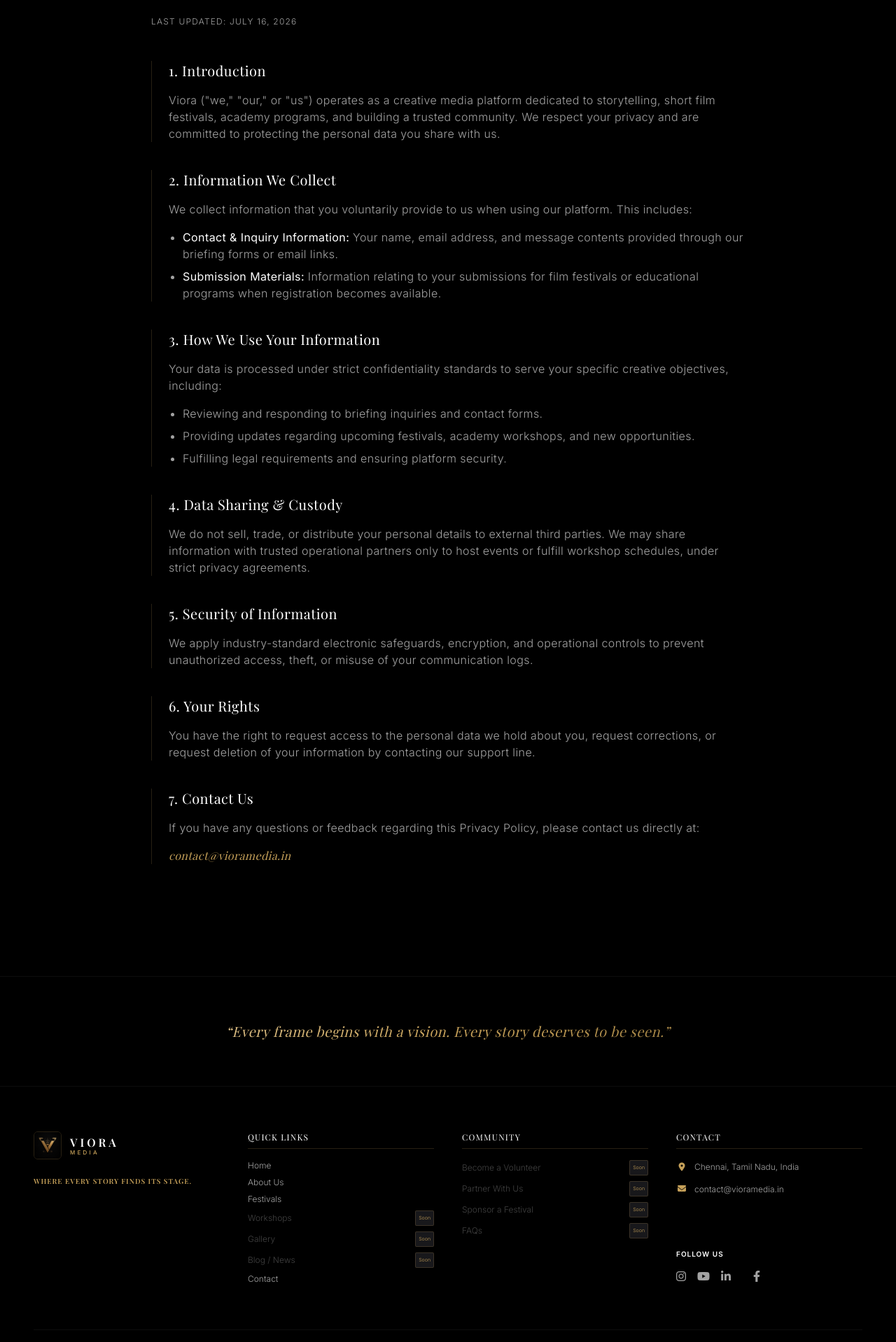
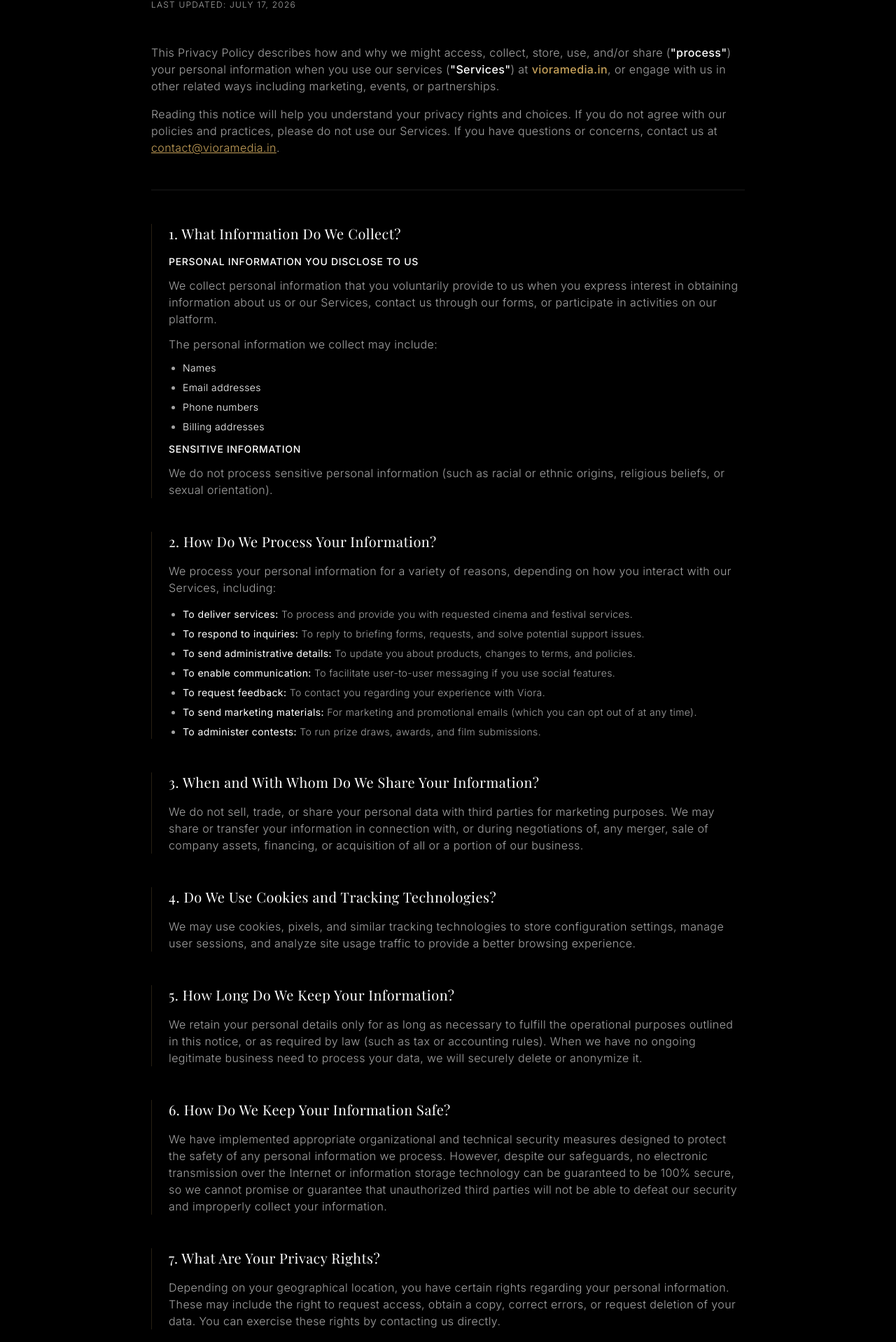
Before and after one commit to vioradigitalmedia/web, a React (Vite) app: page /privacy-policy in a window 1280 px wide. Shown: the part 302-2220 px from the top of the page at 70% size. Built offline with nearby package versions, Linux system fonts and the light colour scheme; a web font is replaced by a local one.

Commit message:
docs: update Privacy Policy with expanded data collection and processing transparency terms

```diff
--- a/src/screens/PrivacyPolicyScreen.tsx
+++ b/src/screens/PrivacyPolicyScreen.tsx
@@ -5,82 +5,135 @@
     title: 'Privacy Policy | Viora Media',
     description: 'Read the privacy policy of Viora Media to understand how we collect, use, and protect your personal data on our cinema platform.'
   });
+
   return (
     <div className="w-full bg-black min-h-screen pt-12 pb-24 text-white">
       <section className="max-w-4xl mx-auto px-6 py-16">
         <span className="text-xs tracking-[0.3em] text-secondary font-semibold uppercase">Legal Statement</span>
-        <h1 className="font-serif text-4xl md:text-6xl text-white tracking-wide mt-4 mb-8">
+        <h1 className="font-serif text-4xl md:text-6xl text-white tracking-wide mt-4 mb-2">
           Privacy <span className="text-gold-gradient font-italic font-normal">Policy</span>
         </h1>
         <p className="text-xs text-accent-muted mb-12 font-light uppercase tracking-widest">
-          Last Updated: July 16, 2026
+          Last Updated: July 17, 2026
         </p>
 
-        <div className="space-y-10 text-sm md:text-base text-accent-muted font-light leading-relaxed tracking-wide font-sans">
+        <div className="space-y-12 text-sm md:text-base text-accent-muted font-light leading-relaxed tracking-wide font-sans">
 
-          <div className="border-l border-secondary/20 pl-6 space-y-4">
-            <h2 className="font-serif text-xl text-white tracking-wide">1. Introduction</h2>
+          <div className="space-y-4">
             <p>
-              Viora ("we," "our," or "us") operates as a creative media platform dedicated to storytelling, short film festivals, academy programs, and building a trusted community. We respect your privacy and are committed to protecting the personal data you share with us.
+              This Privacy Policy describes how and why we might access, collect, store, use, and/or share (<span className="text-white font-medium">"process"</span>) your personal information when you use our services (<span className="text-white font-medium">"Services"</span>) at <span className="text-secondary font-medium">vioramedia.in</span>, or engage with us in other related ways including marketing, events, or partnerships.
+            </p>
+            <p>
+              Reading this notice will help you understand your privacy rights and choices. If you do not agree with our policies and practices, please do not use our Services. If you have questions or concerns, contact us at <a href="mailto:contact@vioramedia.in" className="text-secondary underline hover:text-white transition-colors duration-300">contact@vioramedia.in</a>.
             </p>
           </div>
 
+          <hr className="border-white/10" />
+
+          {/* Section 1 */}
           <div className="border-l border-secondary/20 pl-6 space-y-4">
-            <h2 className="font-serif text-xl text-white tracking-wide">2. Information We Collect</h2>
+            <h2 className="font-serif text-xl text-white tracking-wide">1. What Information Do We Collect?</h2>
+            <div className="space-y-3">
+              <h3 className="text-white font-medium text-sm uppercase tracking-wider">Personal Information You Disclose to Us</h3>
+              <p>
+                We collect personal information that you voluntarily provide to us when you express interest in obtaining information about us or our Services, contact us through our forms, or participate in activities on our platform.
+              </p>
+              <p>
+                The personal information we collect may include:
+              </p>
+              <ul className="list-disc pl-5 space-y-2 text-sm">
+                <li><span className="text-white">Names</span></li>
+                <li><span className="text-white">Email addresses</span></li>
+                <li><span className="text-white">Phone numbers</span></li>
+                <li><span className="text-white">Billing addresses</span></li>
+              </ul>
+              <h3 className="text-white font-medium text-sm uppercase tracking-wider mt-4">Sensitive Information</h3>
+              <p>We do not process sensitive personal information (such as racial or ethnic origins, religious beliefs, or sexual orientation).</p>
+            </div>
+          </div>
+
+          {/* Section 2 */}
+          <div className="border-l border-secondary/20 pl-6 space-y-4">
+            <h2 className="font-serif text-xl text-white tracking-wide">2. How Do We Process Your Information?</h2>
             <p>
-              We collect information that you voluntarily provide to us when using our platform. This includes:
+              We process your personal information for a variety of reasons, depending on how you interact with our Services, including:
             </p>
-            <ul className="list-disc pl-5 space-y-2">
-              <li>
-                <strong className="text-white">Contact & Inquiry Information:</strong> Your name, email address, and message contents provided through our briefing forms or email links.
-              </li>
-              <li>
-                <strong className="text-white">Submission Materials:</strong> Information relating to your submissions for film festivals or educational programs when registration becomes available.
-              </li>
+            <ul className="list-disc pl-5 space-y-2 text-sm">
+              <li><strong className="text-white">To deliver services:</strong> To process and provide you with requested cinema and festival services.</li>
+              <li><strong className="text-white">To respond to inquiries:</strong> To reply to briefing forms, requests, and solve potential support issues.</li>
+              <li><strong className="text-white">To send administrative details:</strong> To update you about products, changes to terms, and policies.</li>
+              <li><strong className="text-white">To enable communication:</strong> To facilitate user-to-user messaging if you use social features.</li>
+              <li><strong className="text-white">To request feedback:</strong> To contact you regarding your experience with Viora.</li>
+              <li><strong className="text-white">To send marketing materials:</strong> For marketing and promotional emails (which you can opt out of at any time).</li>
+              <li><strong className="text-white">To administer contests:</strong> To run prize draws, awards, and film submissions.</li>
             </ul>
           </div>
 
+          {/* Section 3 */}
           <div className="border-l border-secondary/20 pl-6 space-y-4">
-            <h2 className="font-serif text-xl text-white tracking-wide">3. How We Use Your Information</h2>
+            <h2 className="font-serif text-xl text-white tracking-wide">3. When and With Whom Do We Share Your Information?</h2>
             <p>
-              Your data is processed under strict confidentiality standards to serve your specific creative objectives, including:
-            </p>
-            <ul className="list-disc pl-5 space-y-2">
-              <li>Reviewing and responding to briefing inquiries and contact forms.</li>
-              <li>Providing updates regarding upcoming festivals, academy workshops, and new opportunities.</li>
-              <li>Fulfilling legal requirements and ensuring platform security.</li>
-            </ul>
-          </div>
-
-          <div className="border-l border-secondary/20 pl-6 space-y-4">
-            <h2 className="font-serif text-xl text-white tracking-wide">4. Data Sharing & Custody</h2>
-            <p>
-              We do not sell, trade, or distribute your personal details to external third parties. We may share information with trusted operational partners only to host events or fulfill workshop schedules, under strict privacy agreements.
+              We do not sell, trade, or share your personal data with third parties for marketing purposes. We may share or transfer your information in connection with, or during negotiations of, any merger, sale of company assets, financing, or acquisition of all or a portion of our business.
             </p>
           </div>
 
+          {/* Section 4 */}
           <div className="border-l border-secondary/20 pl-6 space-y-4">
-            <h2 className="font-serif text-xl text-white tracking-wide">5. Security of Information</h2>
+            <h2 className="font-serif text-xl text-white tracking-wide">4. Do We Use Cookies and Tracking Technologies?</h2>
             <p>
-              We apply industry-standard electronic safeguards, encryption, and operational controls to prevent unauthorized access, theft, or misuse of your communication logs.
+              We may use cookies, pixels, and similar tracking technologies to store configuration settings, manage user sessions, and analyze site usage traffic to provide a better browsing experience.
             </p>
           </div>
 
+          {/* Section 5 */}
           <div className="border-l border-secondary/20 pl-6 space-y-4">
-            <h2 className="font-serif text-xl text-white tracking-wide">6. Your Rights</h2>
+            <h2 className="font-serif text-xl text-white tracking-wide">5. How Long Do We Keep Your Information?</h2>
             <p>
-              You have the right to request access to the personal data we hold about you, request corrections, or request deletion of your information by contacting our support line.
+              We retain your personal details only for as long as necessary to fulfill the operational purposes outlined in this notice, or as required by law (such as tax or accounting rules). When we have no ongoing legitimate business need to process your data, we will securely delete or anonymize it.
             </p>
           </div>
 
+          {/* Section 6 */}
           <div className="border-l border-secondary/20 pl-6 space-y-4">
-            <h2 className="font-serif text-xl text-white tracking-wide">7. Contact Us</h2>
+            <h2 className="font-serif text-xl text-white tracking-wide">6. How Do We Keep Your Information Safe?</h2>
             <p>
-              If you have any questions or feedback regarding this Privacy Policy, please contact us directly at:
+              We have implemented appropriate organizational and technical security measures designed to protect the safety of any personal information we process. However, despite our safeguards, no electronic transmission over the Internet or information storage technology can be guaranteed to be 100% secure, so we cannot promise or guarantee that unauthorized third parties will not be able to defeat our security and improperly collect your information.
+            </p>
+          </div>
+
+          {/* Section 7 */}
+          <div className="border-l border-secondary/20 pl-6 space-y-4">
+            <h2 className="font-serif text-xl text-white tracking-wide">7. What Are Your Privacy Rights?</h2>
+            <p>
+              Depending on your geographical location, you have certain rights regarding your personal information. These may include the right to request access, obtain a copy, correct errors, or request deletion of your data. You can exercise these rights by contacting us directly.
+            </p>
+          </div>
+
+          {/* Section 8 */}
+          <div className="border-l border-secondary/20 pl-6 space-y-4">
+            <h2 className="font-serif text-xl text-white tracking-wide">8. Controls for Do-Not-Track Features</h2>
+            <p>
+              Most web browsers and some mobile operating systems include a Do-Not-Track ("DNT") feature or setting you can activate to signal your privacy preference not to have data about your online browsing activities monitored. At this stage, no uniform technology standard for recognizing DNT signals has been finalized, so we do not currently respond to DNT signals.
+            </p>
+          </div>
+
+          {/* Section 9 */}
+          <div className="border-l border-secondary/20 pl-6 space-y-4">
+            <h2 className="font-serif text-xl text-white tracking-wide">9. Do We Make Updates to This Notice?</h2>
+            <p>
+              We may update this Privacy Policy from time to time. The updated version will be indicated by a revised "Last Updated" date at the top of this page. We encourage you to review this notice frequently to stay informed of how we protect your information.
+            </p>
+          </div>
+
+          {/* Section 10 */}
+          <div className="border-l border-secondary/20 pl-6 space-y-4">
+            <h2 className="font-serif text-xl text-white tracking-wide">10. How Can You Contact Us About This Notice?</h2>
+            <p>
+              If you have questions, comments, or complaints regarding this policy or our data practices, please email us directly at:
             </p>
             <a
               href="mailto:contact@vioramedia.in"
-              className="inline-block text-secondary hover:text-white transition-colors duration-300 font-serif italic"
+              className="inline-block text-secondary hover:text-white transition-colors duration-300 font-serif italic text-lg"
             >
               contact@vioramedia.in
             </a>
```
